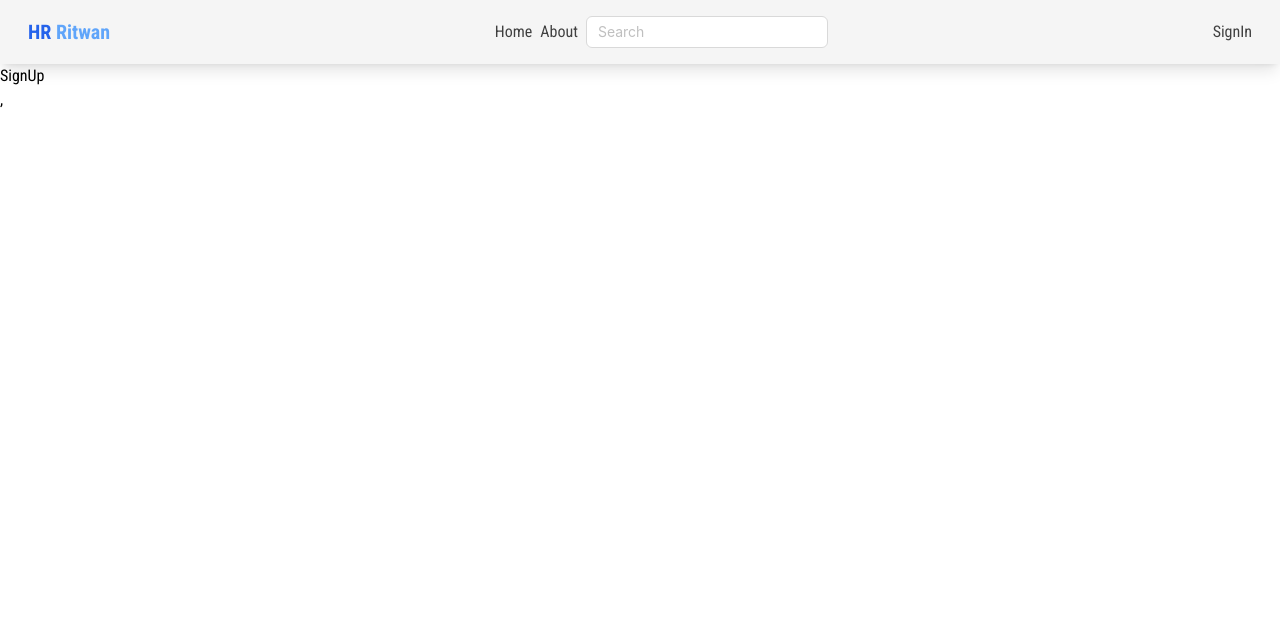
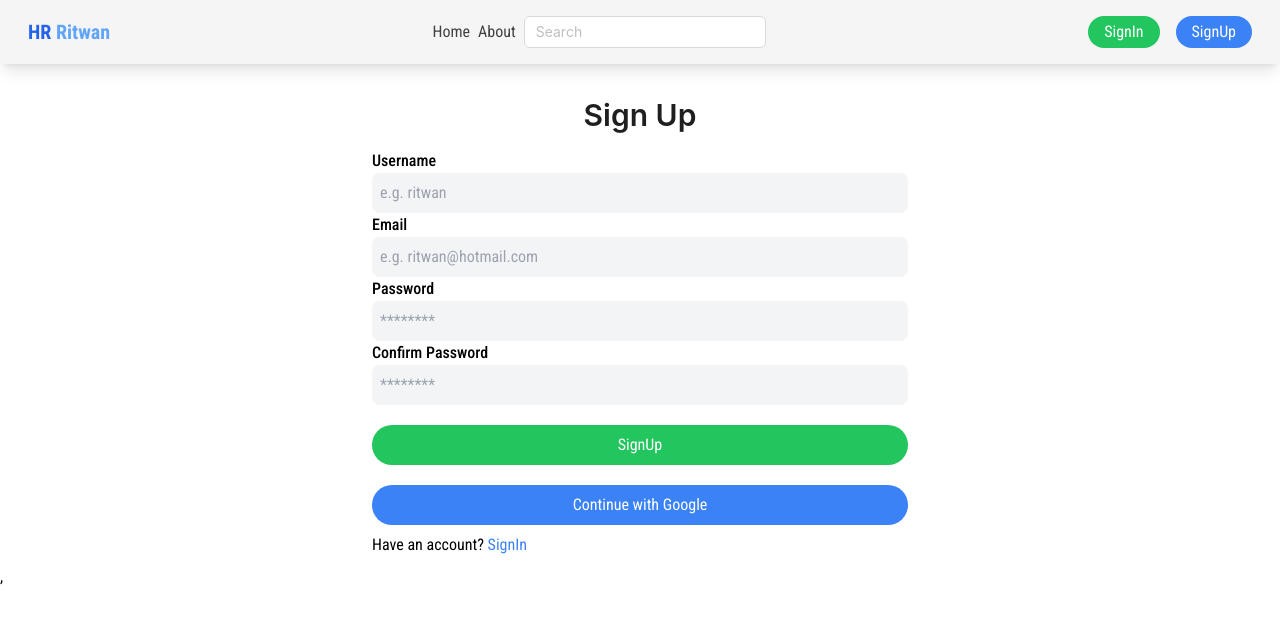
Before and after one commit to ritwanxidig/MERN-ESTATE-MS, a React (Vite) app in the folder frontend/: page /sign-up in a window 1280 px wide. Shown: the top 622 px of the page. Built offline with nearby package versions, Linux system fonts and the light colour scheme.

Commit message:
added: signUp UI

```diff
--- /dev/null
+++ b/frontend/src/components/FormGroup.jsx
@@ -0,0 +1,11 @@
+import React from 'react'
+
+const FormGroup = (props) => {
+    return (
+        <div className='flex flex-col w-full'>
+            {props.children}
+        </div>
+    )
+}
+
+export default FormGroup
--- a/frontend/src/components/Navbar.jsx
+++ b/frontend/src/components/Navbar.jsx
@@ -25,8 +25,15 @@ const Navbar = () => {
                     <Input placeholder='Search' />
                 </div>
 
-                <div>
-                    <Link to='/sign-in'>SignIn</Link>
+                <div className='flex gap-4'>
+                    <Link
+                        to='/sign-in'
+                        className='bg-green-500 rounded-full px-4 py-1 text-white '
+                    >SignIn</Link>
+                    <Link
+                        to='/sign-up'
+                        className='bg-blue-500 rounded-full px-4 py-1 text-white '
+                    >SignUp</Link>
                 </div>
             </div>
         </nav>
--- a/frontend/src/index.css
+++ b/frontend/src/index.css
@@ -5,3 +5,10 @@
 body {
   font-family: "Roboto Condensed", sans-serif;
 }
+
+.input-form {
+  @apply px-2 py-2 bg-gray-100 rounded-lg text-gray-600 w-full outline-none focus:ring-2;
+}
+.button-design {
+  @apply flex w-full justify-center rounded-full mt-5 py-2;
+}
--- a/frontend/src/pages/SignUp.jsx
+++ b/frontend/src/pages/SignUp.jsx
@@ -1,8 +1,39 @@
+import FormGroup from '../components/FormGroup'
+import { Typography } from 'antd'
 import React from 'react'
+import { Link } from 'react-router-dom'
 
 const SignUp = () => {
+  const { Title } = Typography
   return (
-    <div>SignUp</div>
+    <div className='flex max-w-xl h-full mx-auto mt-8 justify-center items-center px-5'>
+      <div className='flex flex-col w-full'>
+        <Title level={2} className='text-center'>Sign Up </Title>
+        <FormGroup>
+          <label htmlFor="username" className='font-medium'>Username</label>
+          <input type='text' className='input-form' placeholder='e.g. ritwan' />
+        </FormGroup>
+        <FormGroup>
+          <label htmlFor='email' className='font-medium'>Email</label>
+          <input type='text' className='input-form' placeholder='e.g. ritwan@hotmail.com' />
+        </FormGroup>
+        <FormGroup>
+          <label htmlFor='password' className='font-medium'>Password</label>
+          <input type='password' className='input-form' placeholder='********' />
+        </FormGroup>
+        <FormGroup>
+          <label htmlFor='confirmPassword' className='font-medium'>Confirm Password</label>
+          <input type='confirmPassword' className='input-form' placeholder='********' />
+        </FormGroup>
+        <div>
+          <button className='button-design bg-green-500 text-white'>SignUp</button>
+          <button className='button-design bg-blue-500 text-white'> Continue with Google</button>
+        </div>
+        <div className='flex w-full py-2 '>
+          <p>Have an account?  <Link to='/sign-in' className='text-blue-500'> SignIn </Link></p>
+        </div>
+      </div>
+    </div>
   )
 }
 
```
Also changed, not shown: 2 other files (tests, documents, lock files or other folders).
